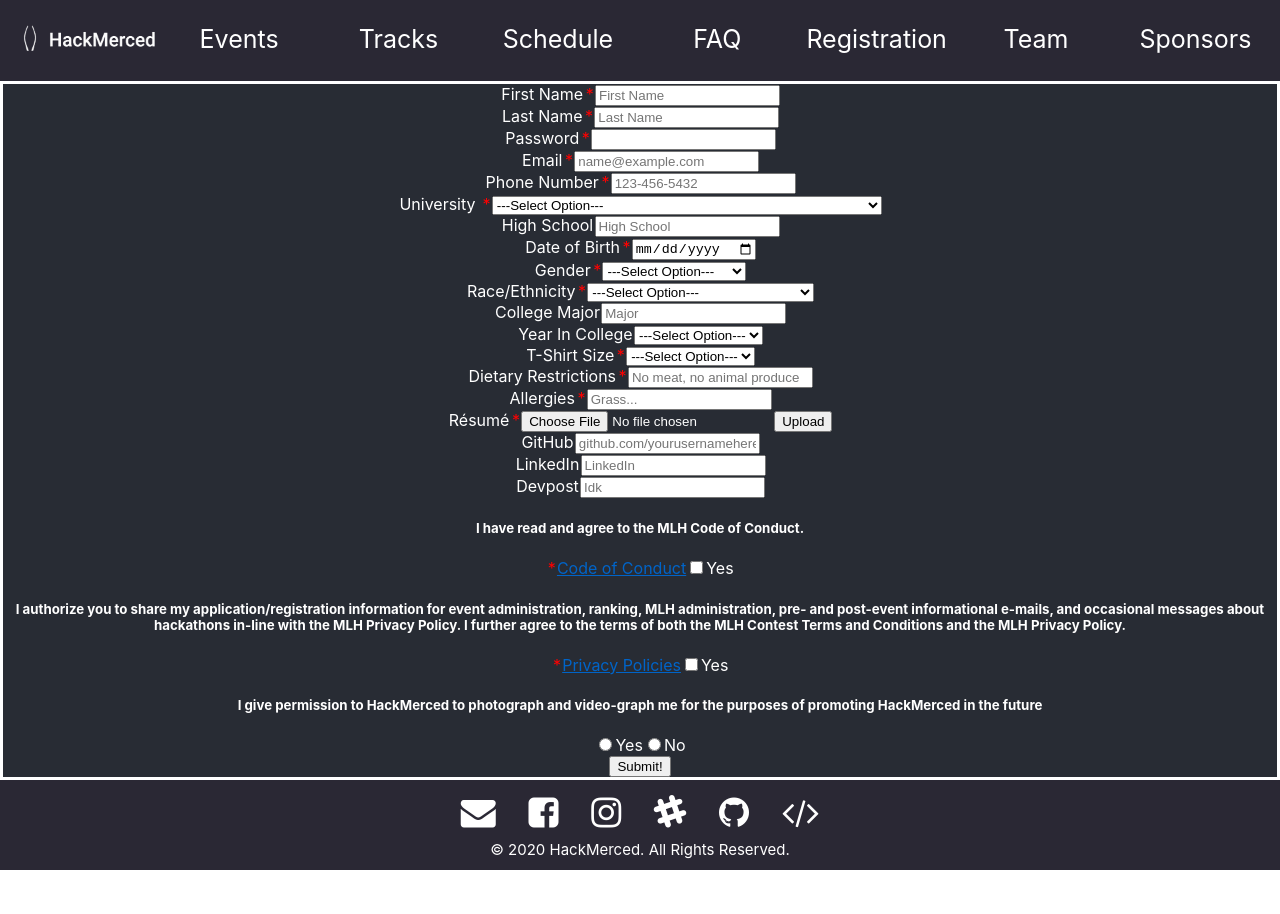
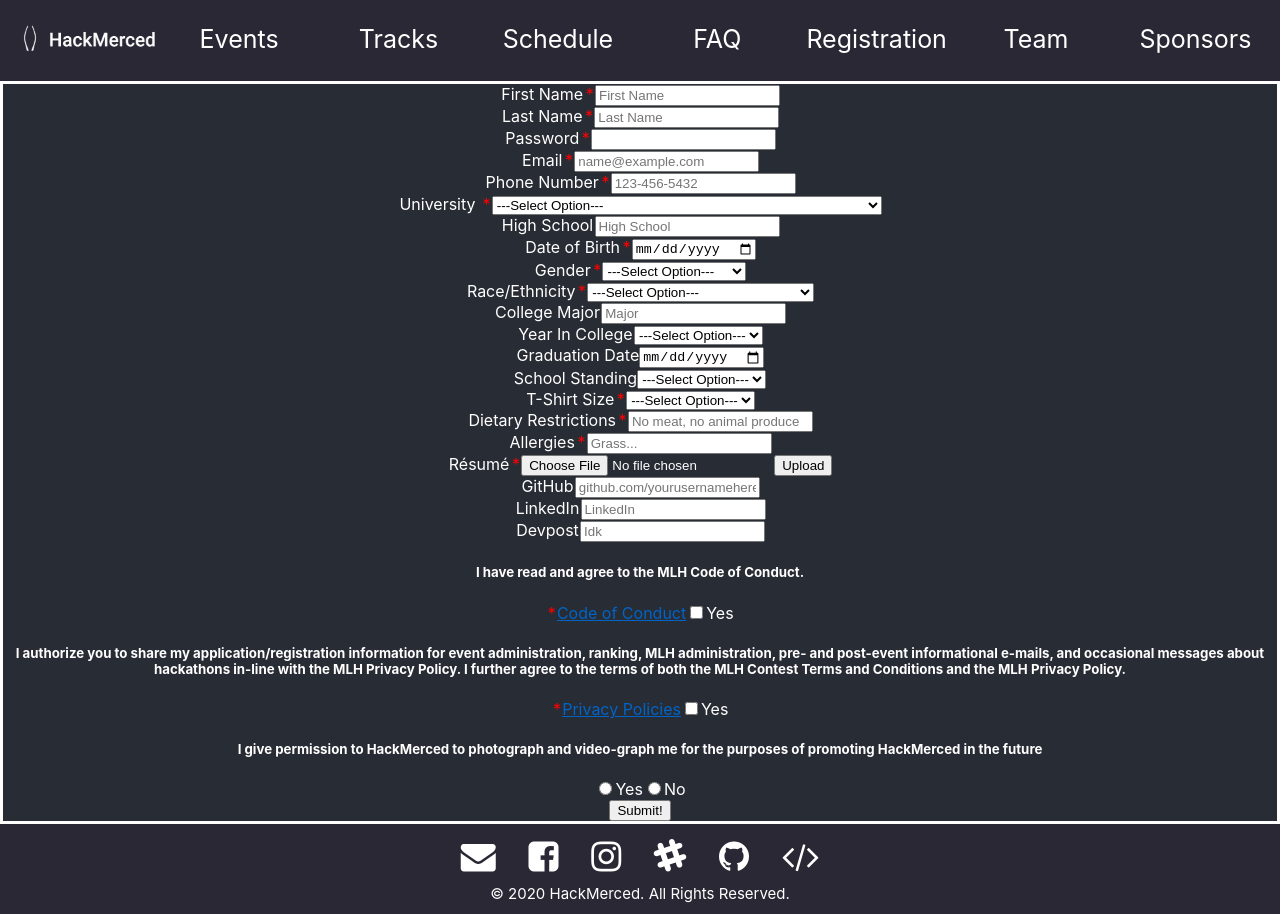
Before and after one commit to HackMerced/Hackm, a React (Create React App) app in the folder client/: page /signup in a window 1280 px wide. Before the commit the page ends 870 px from the top, so only its background shows below. Built offline with nearby package versions, Linux system fonts and the light colour scheme.

Commit message:
Added some options

```diff
--- a/client/src/pages/signUp/signUp.jsx
+++ b/client/src/pages/signUp/signUp.jsx
@@ -26,7 +26,6 @@ class SignUp extends React.Component {
             gitHub: '',
             LinkedIn: '',
 			Devpost: '',
-			// graduation date
 			// school standing: undergrad, grad, post doc
 			// is this your first hackathon: yes or no
 			// years of coding experience: <1, 1-2, 2-3, 3-4, 4-5, +5
@@ -104,7 +103,7 @@ class SignUp extends React.Component {
 					{/* Birthday npm install react-datepicker --save*/}
 					<div>
 						<label>Date of Birth</label><label style={{color:"#ff0000"}}>*</label>
-						<input type="date" name="Birthday" ref="name" placeholder="Last Name"></input>
+						<input type="date" name="Birthday" ref="name" placeholder="Birthday"></input>
 					</div>
 
 					{/* Gender */}
@@ -155,6 +154,23 @@ class SignUp extends React.Component {
 							<option value ="Senior">Senior</option>
 							<option value ="+5">+5</option>
 							{/* //fix later */}
+						</select>
+					</div>
+
+					{/* Graduation Date */}
+					<div>
+						<lable>Graduation Date</lable>
+						<input type="date" name="GradDate" ref="name" placeholder="GradDate"></input>
+					</div>
+
+					{/* school standing */}
+					<div>
+						<lable>School Standing</lable>
+						<select>
+							<option value="" disable selected>---Select Option---</option>
+								<option value ="undergrad">Undergraduate</option>
+								<option value ="Graduate">Graduate</option>
+								<option value ="postDoc">Post Doctorate</option>
 						</select>
 					</div>
 
```
